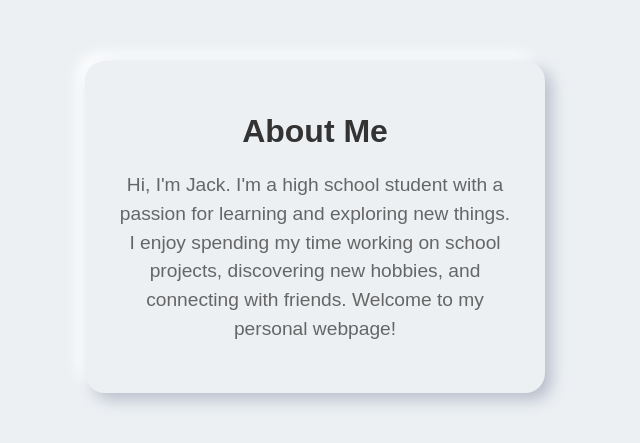
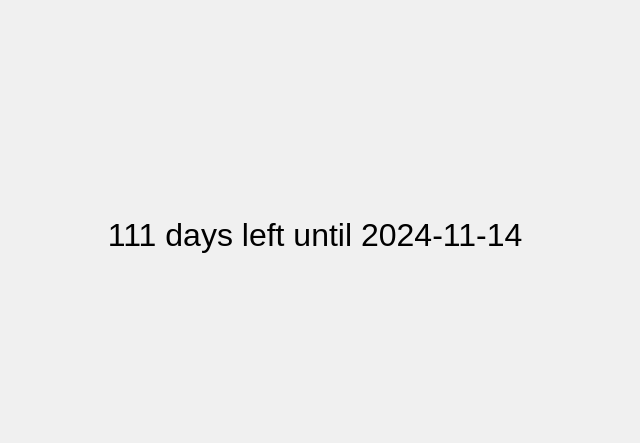
Before and after one commit to unicorn0730/jangwoo, a plain HTML site: page index.html in a window 1280 px wide. Shown: the part 173-616 px from the top of the page, without its empty margins (325-965 px from the left). Drawn offline with Linux system fonts and the light colour scheme.

Commit message:
Update index.html
datecount

```diff
--- a/index.html
+++ b/index.html
@@ -3,43 +3,40 @@
 <head>
     <meta charset="UTF-8">
     <meta name="viewport" content="width=device-width, initial-scale=1.0">
-    <title>Jack's Personal Webpage</title>
+    <title>Days Countdown</title>
     <style>
         body {
             font-family: Arial, sans-serif;
-            background-color: #ecf0f3;
-            margin: 0;
-            padding: 0;
             display: flex;
             justify-content: center;
             align-items: center;
             height: 100vh;
+            background-color: #f0f0f0;
         }
-        .container {
-            background-color: #ecf0f3;
-            border-radius: 20px;
-            box-shadow: 7px 7px 15px #babecc, -7px -7px 15px #ffffff;
-            padding: 30px;
-            max-width: 400px;
-            text-align: center;
-        }
-        h1 {
+        #countdown {
             font-size: 2em;
-            color: #333;
-        }
-        p {
-            font-size: 1.2em;
-            color: #666;
-            line-height: 1.5em;
         }
     </style>
 </head>
 <body>
-    <div class="container">
-        <h1>About Me</h1>
-        <p>
-            Hi, I'm Jack. I'm a high school student with a passion for learning and exploring new things. I enjoy spending my time working on school projects, discovering new hobbies, and connecting with friends. Welcome to my personal webpage!
-        </p>
-    </div>
+    <div id="countdown"></div>
+
+    <script>
+        function calculateDaysLeft(targetDate) {
+            const currentDate = new Date();
+            const target = new Date(targetDate);
+            const timeDiff = target - currentDate;
+            const daysLeft = Math.ceil(timeDiff / (1000 * 60 * 60 * 24));
+            return daysLeft;
+        }
+
+        function updateCountdown() {
+            const targetDate = "2024-11-14";
+            const daysLeft = calculateDaysLeft(targetDate);
+            document.getElementById('countdown').innerText = `${daysLeft} days left until ${targetDate}`;
+        }
+
+        updateCountdown();
+    </script>
 </body>
 </html>
```
